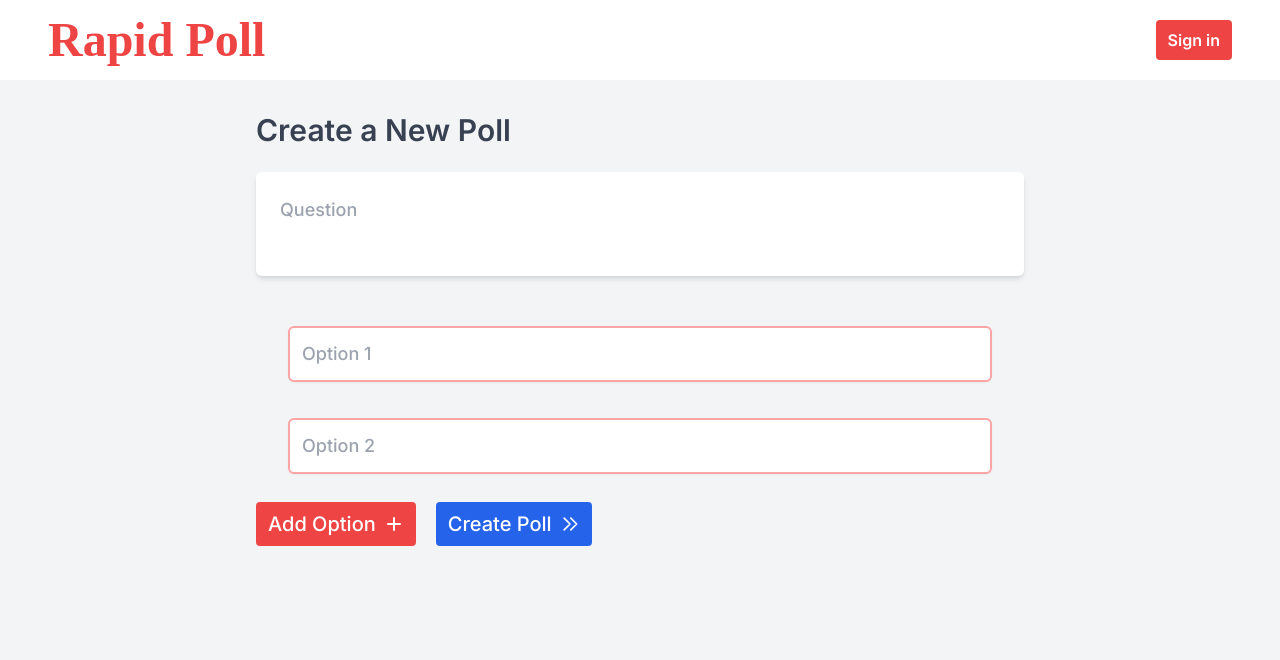
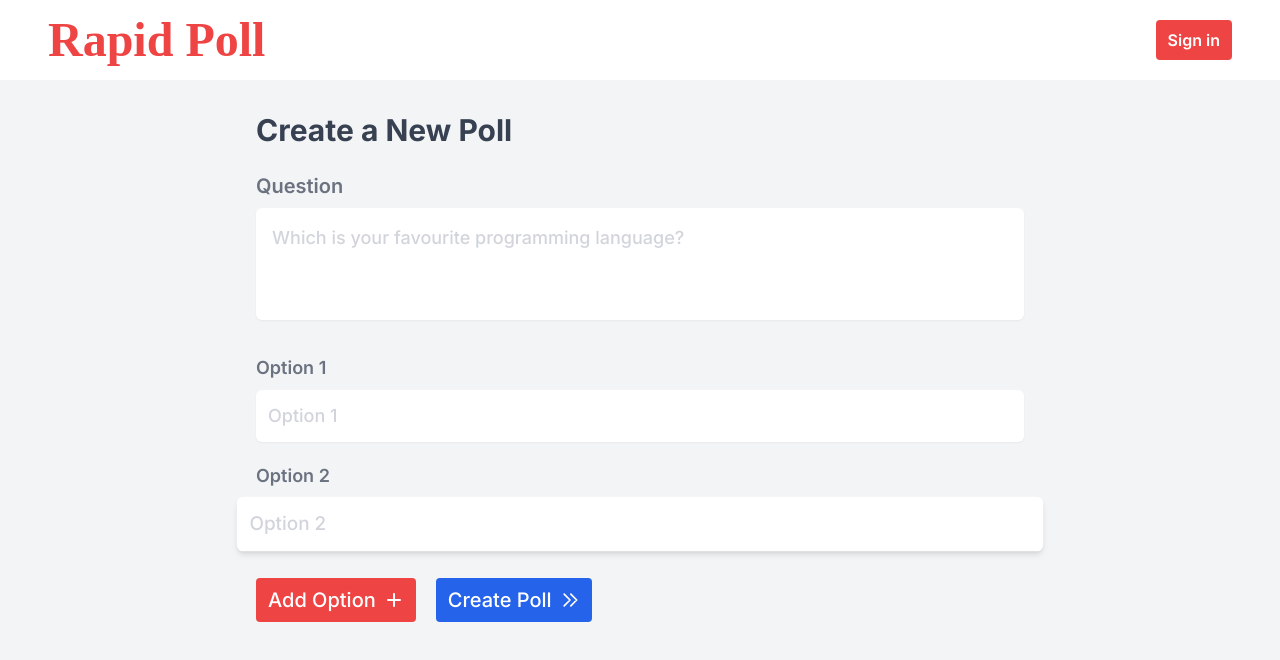
Before and after one commit to Sukhseerat-Kaur/Rapid-Poll, a Next.js app: page / in a window 1280 px wide. Shown: the top 660 px of the page. Built offline with nearby package versions, Linux system fonts and the light colour scheme; a web font is replaced by a local one.

Commit message:
home page UI updates

```diff
--- a/components/OptionInput.tsx
+++ b/components/OptionInput.tsx
@@ -1,4 +1,5 @@
 import React, { memo } from "react";
+import clsx from "clsx";
 import { DeleteIcon } from "../assets/Icons";
 
 interface OptionInputProps {
@@ -20,14 +21,24 @@ const OptionInput = ({
   console.log(`re-rendered ${index + 1}`);
 
   return (
-    <div className="mt-4 flex justify-around items-center">
+    <div className="flex flex-col text-gray-500 font-semibold gap-2 text-lg">
+      <div>Option {index + 1}</div>
+      <div
+        className={clsx("flex items-center", {
+          "justify-between": showDelete,
+        })}
+      >
         <input
+          autoFocus
           required
           type="text"
           placeholder={`Option ${index + 1}`}
           value={value}
           onChange={(e) => handleChange(e, index)}
-        className=" w-11/12 p-3 text-lg text-gray-700 placeholder-gray-400 rounded-md outline-none shadow-sm border-2 border-red-300 font-medium"
+          className={clsx(
+            "p-3 text-lg text-gray-700 placeholder-gray-300 rounded-md outline-none shadow-sm font-medium focus:scale-105 focus:shadow-md transition duration-300",
+            { "w-11/12": showDelete, "w-full": !showDelete }
+          )}
         />
         {showDelete && (
           <DeleteIcon
@@ -36,6 +47,7 @@ const OptionInput = ({
           />
         )}
       </div>
+    </div>
   );
 };
 
--- a/pages/index.tsx
+++ b/pages/index.tsx
@@ -61,19 +61,22 @@ const Home: NextPage = () => {
       </Head>
       <Header />
       <main className="container mx-auto w-3/5 py-8">
-        <div className="text-3xl font-semibold mb-6 text-gray-700">
+        <div className="text-3xl font-bold mb-6 text-gray-700">
           Create a New Poll
         </div>
         <form>
           <div className="flex flex-col gap-5">
             <div>
+              <div className="text-xl font-semibold text-gray-500 mb-2">
+                Question
+              </div>
               <textarea
                 required
-                placeholder="Question"
+                placeholder="Which is your favourite programming language?"
                 value={data.question}
                 onChange={(e) => setData({ ...data, question: e.target.value })}
                 name="question"
-                className="w-full mb-2 p-6 text-lg text-gray-700 placeholder-gray-400 rounded-md resize-none outline-none shadow-md focus:shadow-lg focus:scale-105 transition duration-300 font-medium"
+                className="w-full mb-2 p-4 h-28 text-lg text-gray-700 placeholder-gray-300 rounded-md resize-none outline-none shadow-sm focus:shadow-md focus:scale-105 transition duration-300 font-medium"
               />
 
               {/* -------expire after a fixed time starts-------- */}
```
Lines whose indentation alone changed are shown as unchanged.
